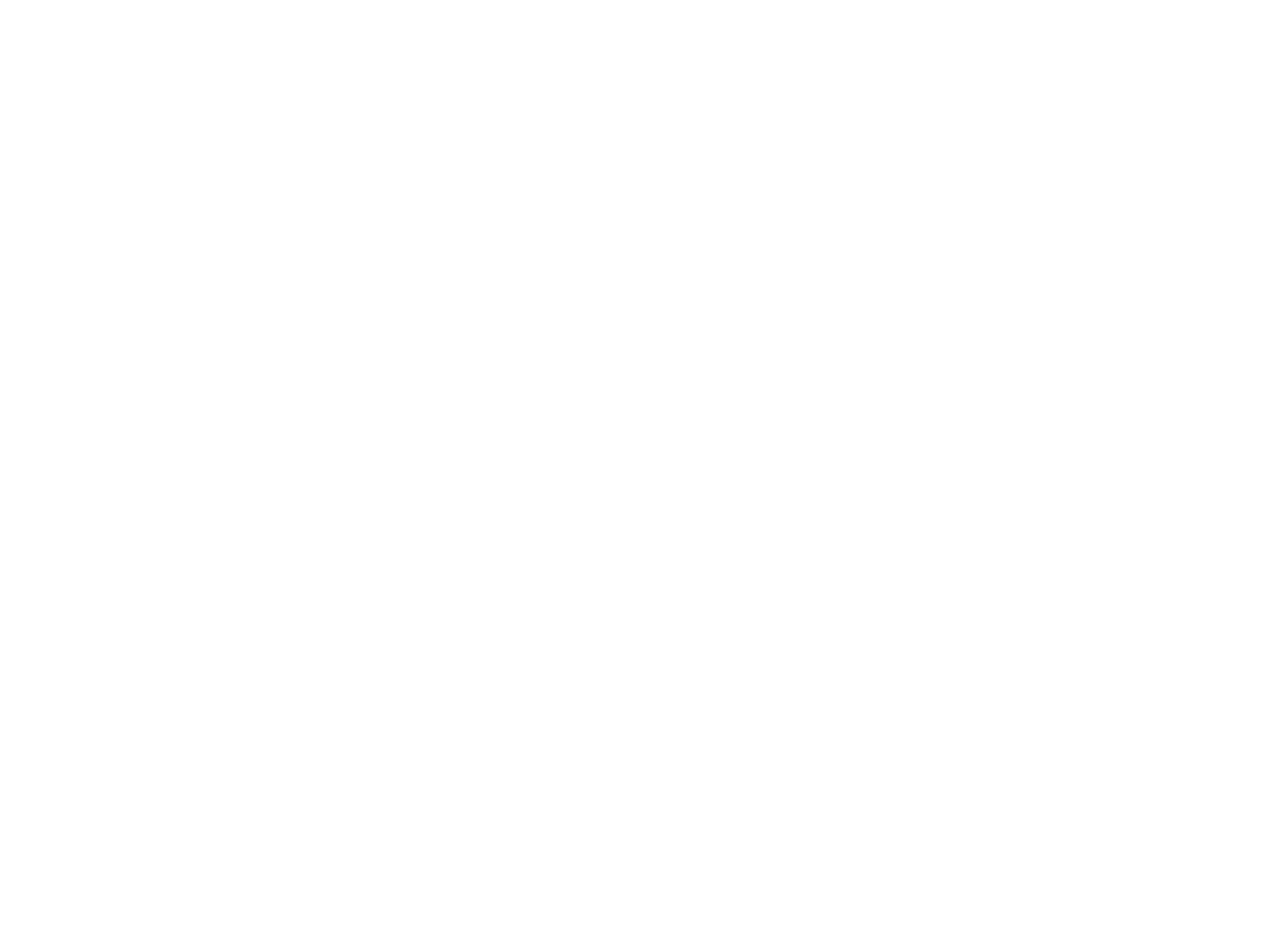
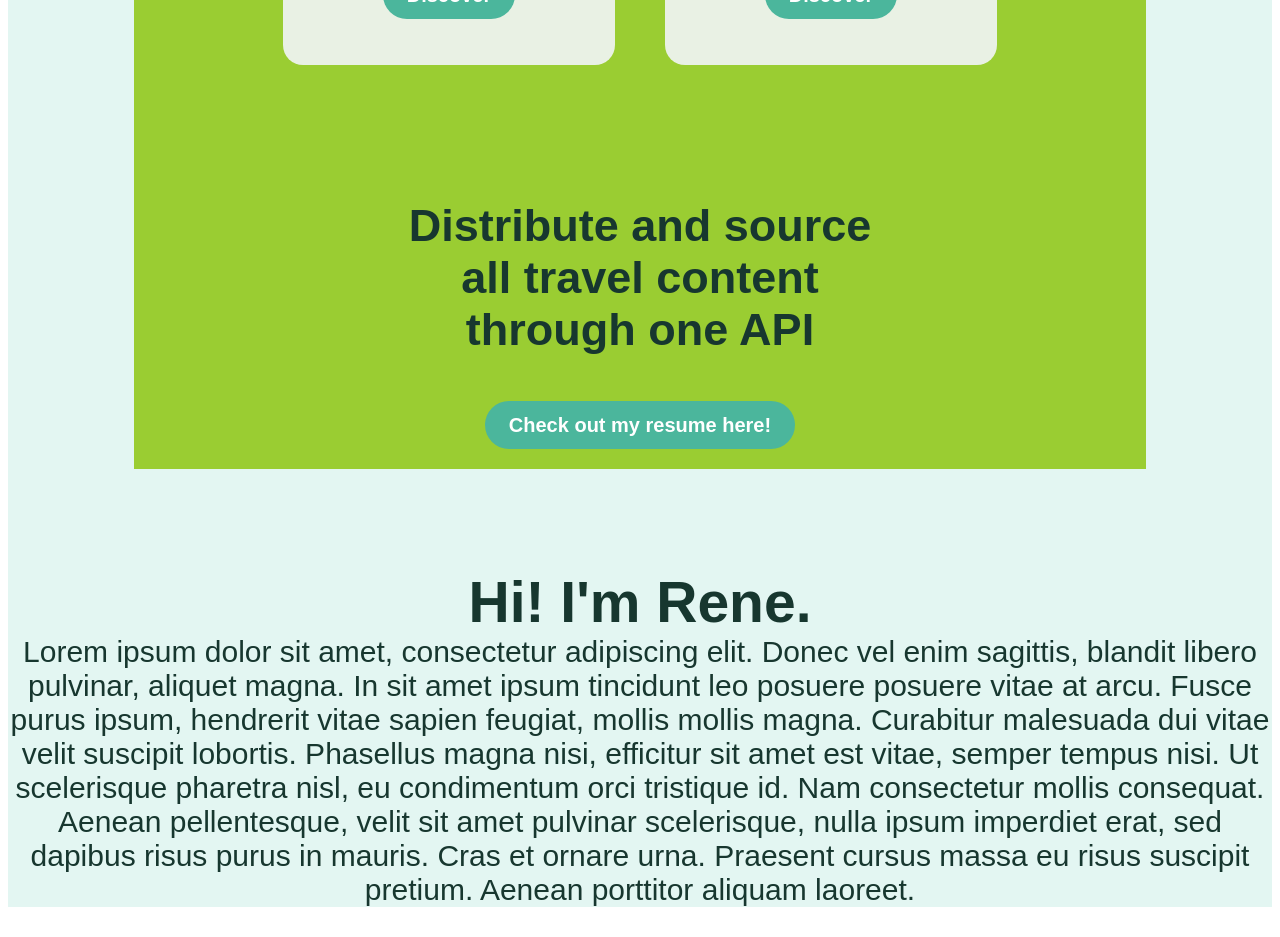
Before and after one commit to racosta323/rene-acosta-portfolio, a React (Create React App) app: page / in a window 1280 px wide. Shown: the part 2880-3817 px from the top of the page. Before the commit the page ends 2845 px from the top, so only its background shows below. Built offline with nearby package versions, Linux system fonts and the light colour scheme.

Commit message:
lays out resume section

```diff
--- a/src/App.css
+++ b/src/App.css
@@ -264,6 +264,7 @@
   background: rgb(233, 241, 228);
   top: 50px;
   padding: 1rem;
+  margin-bottom: 100px;
 }
 
 #card > div > p {
@@ -300,3 +301,9 @@
 #project-btn{
   margin: 20px 0px 30px 0px;
 }
+
+#resume {
+  max-width: 50%;
+  align-items: center;
+  justify-content: center;
+}
--- a/src/App.js
+++ b/src/App.js
@@ -8,6 +8,7 @@
 import NavBar from './NavBar';
 import About from './About'
 import Projects from './Projects';
+import Resume from './Resume';
 
 
 function App() {
@@ -18,6 +19,8 @@
       {/* <FadeInSection> */}
         <Home/>
         <Projects/>
+        <Resume/>
+        <About/>
       {/* </FadeInSection> */}
 
 
--- /dev/null
+++ b/src/Resume.js
@@ -0,0 +1,12 @@
+function Resume(){
+    return(
+        <section>
+            <div id='resume'>
+                <h3>Distribute and source all travel content through one API</h3>
+            </div>
+            <button>Check out my resume here!</button>
+        </section>
+    )
+}
+
+export default Resume;
```
